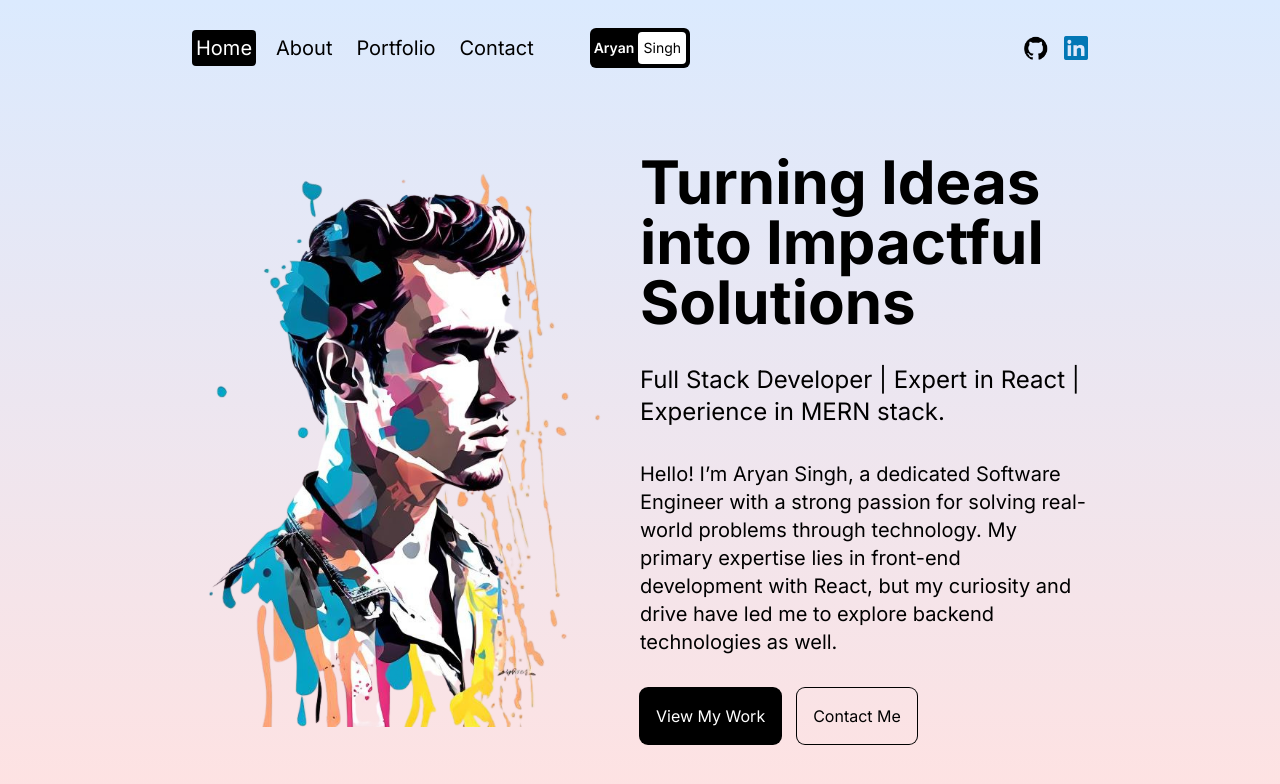
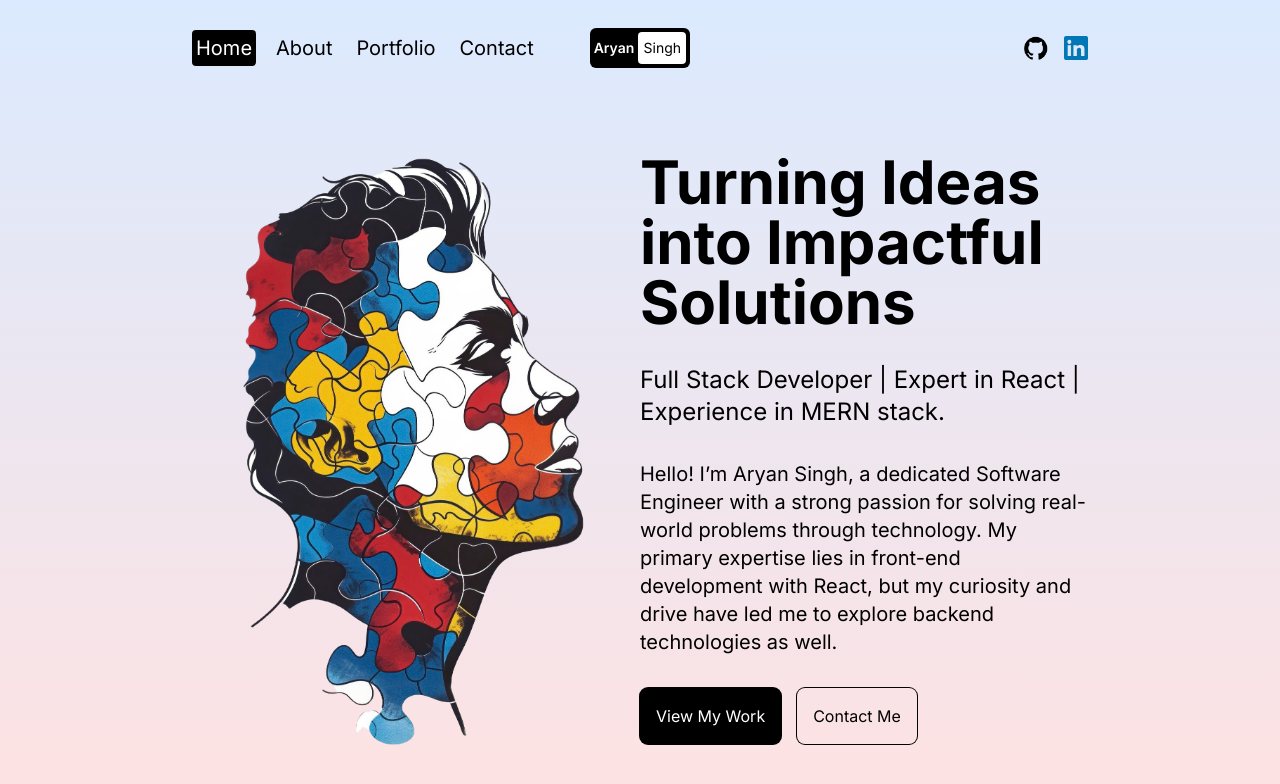
Before and after one commit to singhcoderX/portfolio, a Next.js app: page / in a window 1280 px wide. Shown: the top 784 px of the page. Built offline with nearby package versions, Linux system fonts and the light colour scheme.

Commit message:
changed hero Image

```diff
--- a/src/app/page.jsx
+++ b/src/app/page.jsx
@@ -10,7 +10,7 @@ const Homepage = () => {
       <div className="h-full flex flex-col lg:flex-row px-4 sm:px-8 md:px-12 lg:px-20 xl:px-48">
         {/* Image Container */}
         <div className="h-1/2 lg:h-full lg:w-1/2 relative">
-          <Image src={"hero.png"} alt="" fill className="object-contain" />
+          <Image src={"man.png"} alt="" fill className="object-contain" />
         </div>
         {/* Text Container */}
         <div className="h-1/2 lg:h-full lg:w-1/2 flex flex-col gap-2 md:gap-8  items-center justify-center relative">
```
Also changed, not shown: public/man.png (added).
